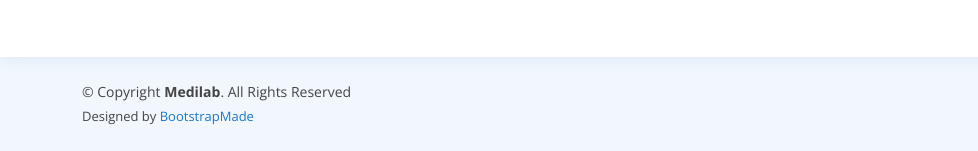
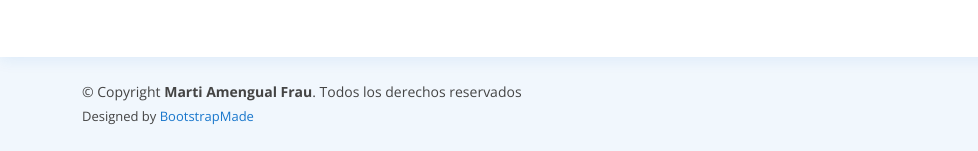
Before and after one commit to JoanMenendezCalafell/MartiAmengualRedise-o, a plain HTML site: page index.html in a window 1280 px wide. Shown: the part 5751-5902 px from the top of the page, 0-978 px from the left. Drawn offline with nearby package versions, Linux system fonts and the light colour scheme.

Commit message:
bababbabebeeb

```diff
--- a/index.html
+++ b/index.html
@@ -518,7 +518,7 @@
 
       <div class="me-md-auto text-center text-md-start">
         <div class="copyright">
-          &copy; Copyright <strong><span>Medilab</span></strong>. All Rights Reserved
+          &copy; Copyright <strong><span>Marti Amengual Frau</span></strong>. Todos los derechos reservados
         </div>
         <div class="credits">
           <!-- All the links in the footer should remain intact. -->
```
